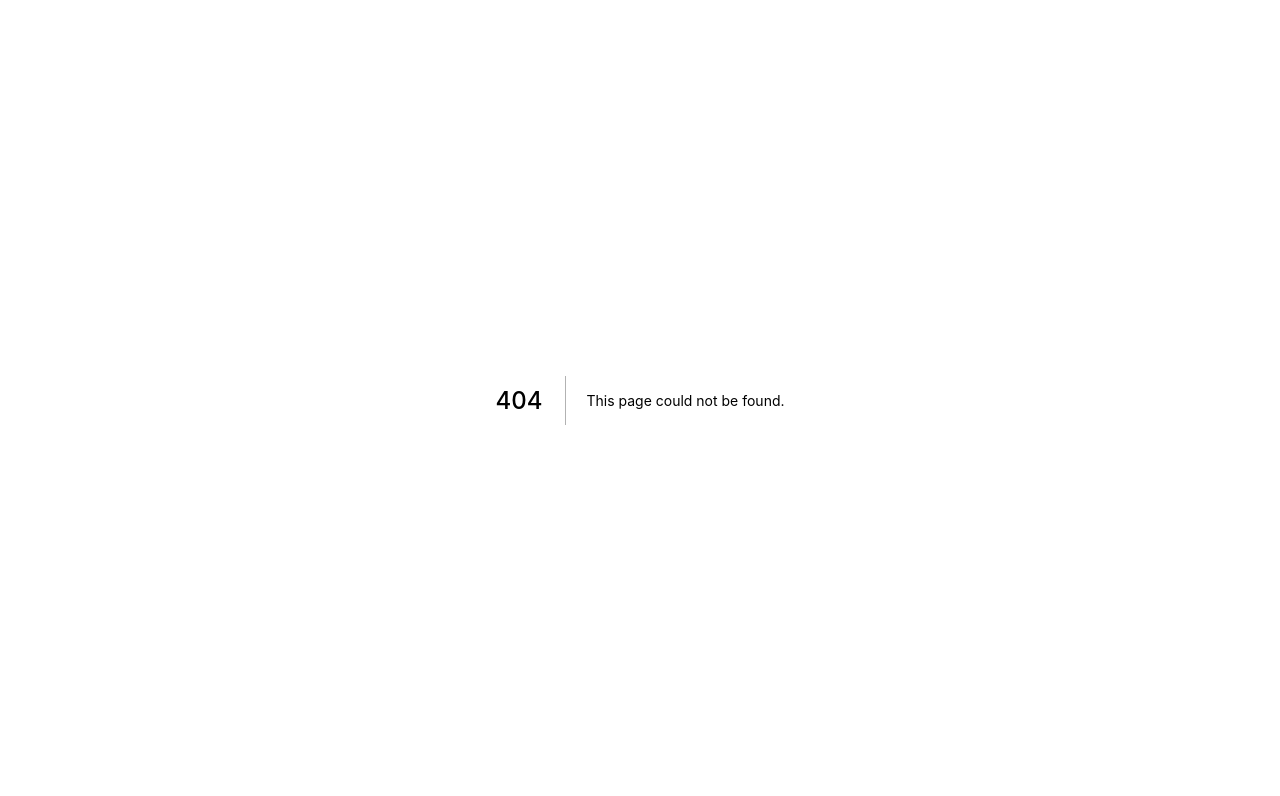
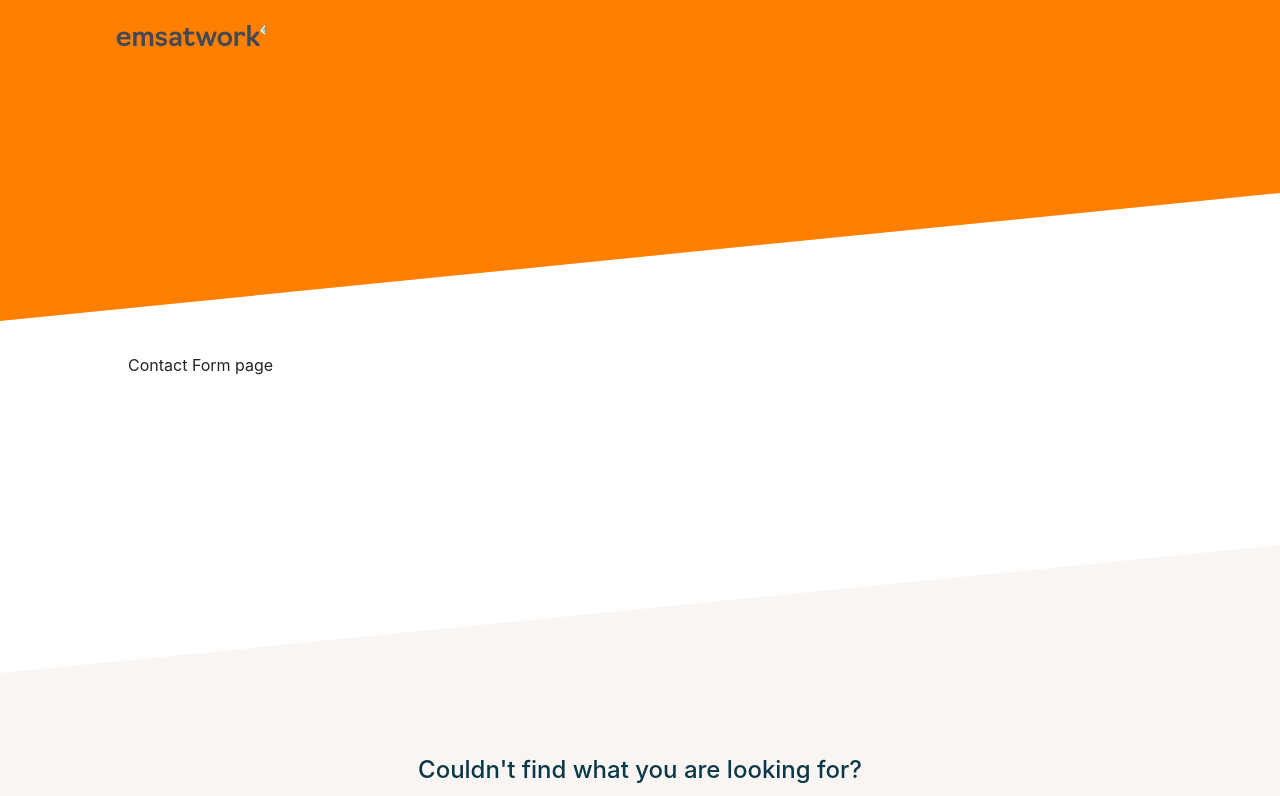
Before and after one commit to adeministratorTr/order-app, a Next.js app in the folder frontend/: page /contact-form in a window 1280 px wide. Before the commit this address had no page. Shown: the top 796 px of the page. Built offline with nearby package versions, Linux system fonts and the light colour scheme.

Commit message:
FE - feat: Add contact form & order details pages initial version

```diff
--- /dev/null
+++ b/frontend/pages/contact-form/index.jsx
@@ -0,0 +1,9 @@
+import Layout from '../../components/layout'
+
+export default function ContactForm() {
+  return (
+    <Layout>
+      <p>Contact Form page</p>
+    </Layout>
+  )
+}
```
Also changed, not shown: frontend/pages/order-detail/index.jsx (added, +9 -0 lines).
